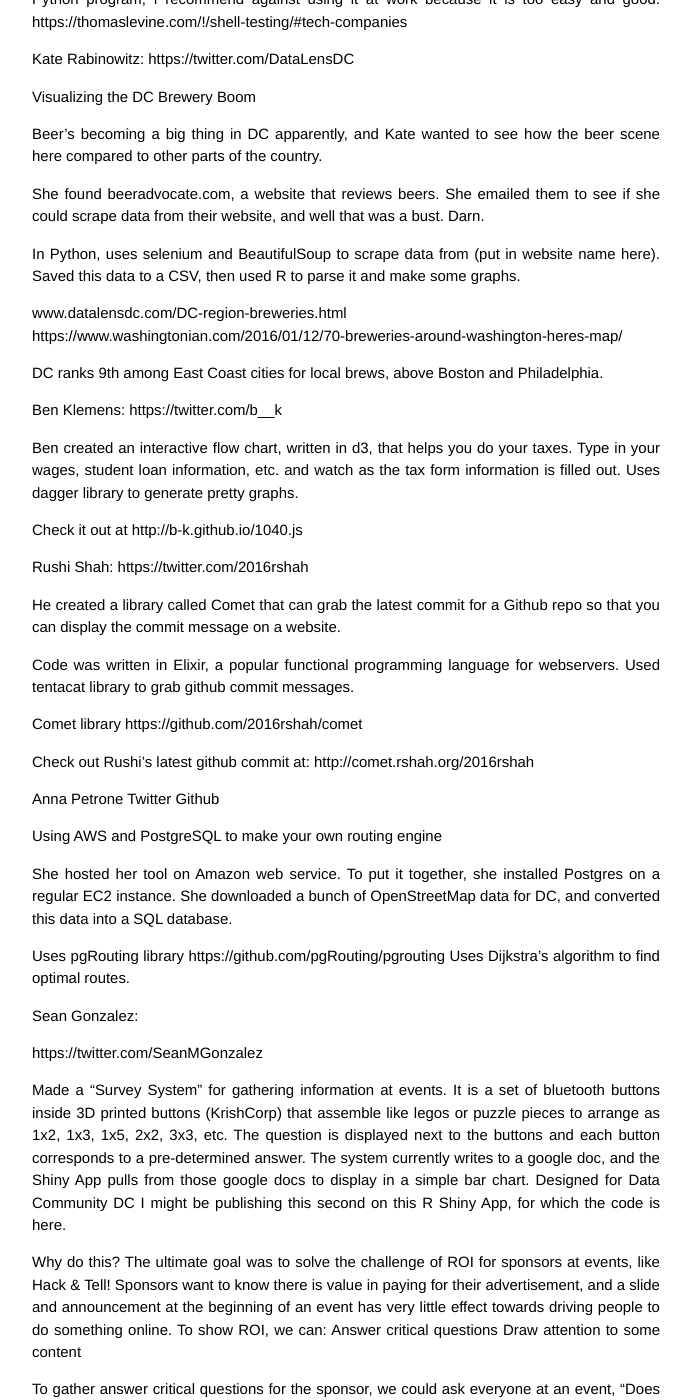
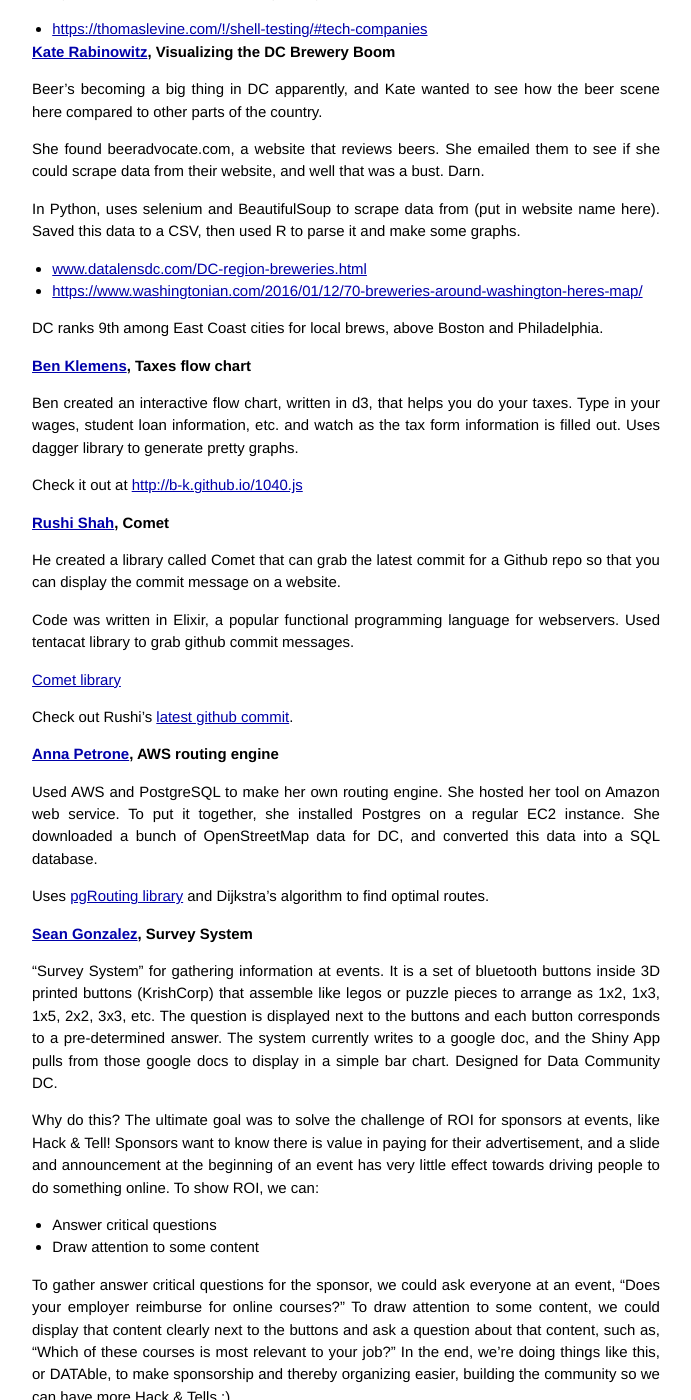
Before and after one commit to dchackandtell/dchackandtell.github.io, a Jekyll site: the page built from _posts/2016/2016-00-00-round-32.md, in a window 1280 px wide and 1400 px high, scrolled down 833 px. Shown: the whole window, without its empty margins (294-985 px from the left). Built offline with Jekyll 4.4.1, drawn with Linux system fonts in a browser that asks for light colours; some of the changed text lies outside the part shown.

Commit message:
Clean write up for Round 32

```diff
--- a/_posts/2016/2016-00-00-round-32.md
+++ b/_posts/2016/2016-00-00-round-32.md
@@ -2,41 +2,34 @@
 layout: post
 title:  "Round 32: Himalayan four-star grandeur"
 date:   2016-05-11 06:30:00
-status: notext
 ---
 
-ED NOTE: Text copied directly from Google DOCS
-
-Jess B. and Seth P.: Game of Thones Death Pool Leaderboard
+# [Jess B.](https://twitter.com/SirJesstheBrave) and [Seth P](https://twitter.com/sethpuckett): Game of Thones Death Pool Leaderboard
 
 Made an app so their friends could all vote for who they thought would die in the next Game of Thrones.
-
 Get points based on whether you guessed right, and how right you were.
-
 Uses tabletop.js to read data from a spreadsheet, and made an app in angular to visualize it.
 
-Check it out:
-http://www.gameofthronesdeathpool.com
-https://github.com/sethpuckett/got-leaderboard
-https://twitter.com/sethpuckett
-https://twitter.com/SirJesstheBrave
+Check it out!
 
-Tom: Horetu
-https://twitter.com/thomaslevine
++ [http://www.gameofthronesdeathpool.com](http://www.gameofthronesdeathpool.com)
++ [https://github.com/sethpuckett/got-leaderboard](https://github.com/sethpuckett/got-leaderboard)
+
+# [Tom](https://twitter.com/thomaslevine): Horetu
 
 horetu turns a Python function into a command-line program with a command-line argument parser and an optional configuration file parser. It accepts configurations from the command line, falls back to the configuration file if it exists, and then falls back to any defaults that are set in the Python function.
 
 Tom uses a Dvorak keyboard.
-https://pythonhosted.org/horetu/
-http://tlevine.sdf.org/horetu/
 
-I forgot to mention this during the talk: While this might seem appropriate for absolutely any Python program, I recommend against using it at work because it is too easy and good.
-https://thomaslevine.com/!/shell-testing/#tech-companies
++ [https://pythonhosted.org/horetu/](https://pythonhosted.org/horetu/)
++ [http://tlevine.sdf.org/horetu/](http://tlevine.sdf.org/horetu/)
+
+While this might seem appropriate for absolutely any Python program, I recommend against using it at work because it is too easy and good.
+
++ [https://thomaslevine.com/!/shell-testing/#tech-companies](https://thomaslevine.com/!/shell-testing/#tech-companies)
 
 
-Kate Rabinowitz: https://twitter.com/DataLensDC
-
-Visualizing the DC Brewery Boom
+# [Kate Rabinowitz](https://twitter.com/DataLensDC), Visualizing the DC Brewery Boom
 
 Beer's becoming a big thing in DC apparently, and Kate wanted to see how the beer scene here compared to other parts of the country.
 
@@ -44,75 +37,66 @@
 
 In Python, uses selenium and BeautifulSoup to scrape data from (put in website name here). Saved this data to a CSV, then used R to parse it and make some graphs.
 
-www.datalensdc.com/DC-region-breweries.html
-https://www.washingtonian.com/2016/01/12/70-breweries-around-washington-heres-map/
++ [www.datalensdc.com/DC-region-breweries.html](www.datalensdc.com/DC-region-breweries.html)
++ [https://www.washingtonian.com/2016/01/12/70-breweries-around-washington-heres-map/](https://www.washingtonian.com/2016/01/12/70-breweries-around-washington-heres-map/)
 
 DC ranks 9th among East Coast cities for local brews, above Boston and Philadelphia.
 
-Ben Klemens: https://twitter.com/b__k
+# [Ben Klemens](https://twitter.com/b__k), Taxes flow chart
 
 Ben created an interactive flow chart, written in d3, that helps you do your taxes. Type in your wages, student loan information, etc. and watch as the tax form information is filled out. Uses dagger library to generate pretty graphs.
 
-Check it out at http://b-k.github.io/1040.js
+Check it out at [http://b-k.github.io/1040.js](http://b-k.github.io/1040.js)
 
-Rushi Shah: https://twitter.com/2016rshah
+# [Rushi Shah](https://twitter.com/2016rshah), Comet
 
 He created a library called Comet that can grab the latest commit for a Github repo so that you can display the commit message on a website.
 
 Code was written in Elixir, a popular functional programming language for webservers. Used tentacat library to grab github commit messages.
 
-Comet library
-https://github.com/2016rshah/comet
+[Comet library](https://github.com/2016rshah/comet)
 
-Check out Rushi's latest github commit at: http://comet.rshah.org/2016rshah
+Check out Rushi's [latest github commit](http://comet.rshah.org/2016rshah).
 
-Anna Petrone Twitter Github
+# [Anna Petrone](https://twitter.com/ampetr89), AWS routing engine
 
-Using AWS and PostgreSQL to make your own routing engine
+Used AWS and PostgreSQL to make her own routing engine. She hosted her tool on Amazon web service. To put it together, she installed Postgres on a regular EC2 instance. She downloaded a bunch of OpenStreetMap data for DC, and converted this data into a SQL database.
 
-She hosted her tool on Amazon web service. To put it together, she installed Postgres on a regular EC2 instance. She downloaded a bunch of OpenStreetMap data for DC, and converted this data into a SQL database.
+Uses [pgRouting library](https://github.com/pgRouting/pgrouting) and Dijkstra's algorithm to find optimal routes.
 
-Uses pgRouting library https://github.com/pgRouting/pgrouting
-Uses Dijkstra's algorithm to find optimal routes.
+# [Sean Gonzalez](https://twitter.com/SeanMGonzalez), Survey System
 
-Sean Gonzalez:
-
-https://twitter.com/SeanMGonzalez
-
-Made a "Survey System" for gathering information at events. It is a set of bluetooth buttons inside 3D printed buttons (KrishCorp) that assemble like legos or puzzle pieces to arrange as 1x2, 1x3, 1x5, 2x2, 3x3, etc. The question is displayed next to the buttons and each button corresponds to a pre-determined answer. The system currently writes to a google doc, and the Shiny App pulls from those google docs to display in a simple bar chart.
-Designed for Data Community DC
-I might be publishing this second on this R Shiny App, for which the code is here.
+"Survey System" for gathering information at events. It is a set of bluetooth buttons inside 3D printed buttons (KrishCorp) that assemble like legos or puzzle pieces to arrange as 1x2, 1x3, 1x5, 2x2, 3x3, etc. The question is displayed next to the buttons and each button corresponds to a pre-determined answer. The system currently writes to a google doc, and the Shiny App pulls from those google docs to display in a simple bar chart. Designed for Data Community DC.
 
 Why do this? The ultimate goal was to solve the challenge of ROI for sponsors at events, like Hack & Tell! Sponsors want to know there is value in paying for their advertisement, and a slide and announcement at the beginning of an event has very little effect towards driving people to do something online. To show ROI, we can:
-Answer critical questions
-Draw attention to some content
++ Answer critical questions
++ Draw attention to some content
 
 To gather answer critical questions for the sponsor, we could ask everyone at an event, "Does your employer reimburse for online courses?"
 To draw attention to some content, we could display that content clearly next to the buttons and ask a question about that content, such as, "Which of these courses is most relevant to your job?"
 In the end, we're doing things like this, or DATAble, to make sponsorship and thereby organizing easier, building the community so we can have more Hack & Tells :)
 
-jessica garson: https://twitter.com/jessicagarson
+# [Jessica Garson](https://twitter.com/jessicagarson )
 
 Jessica made a website using Flask to host her computer programming Zine "What's My Function". She says she hasn't used it before, but apparently Flask is so awesome that she was able to put together a great website in less than a day.
 
 Is AWS punk?
 
 Relatively punk, I think
-http://sdf.org/
-http://the-nsa.org/
-https://www.nearlyfreespeech.net/
-https://neocities.org/
+
++ [http://sdf.org/](http://sdf.org/)
++ [http://the-nsa.org/](http://the-nsa.org/)
++ [https://www.nearlyfreespeech.net/](https://www.nearlyfreespeech.net/)
++ [https://neocities.org/](https://neocities.org/)
 
 "Conjunction Junction" - Better Than Ezra's best cover
 
-Travis Hoppe:
-http://thoppe.github.io/
-https://twitter.com/metasemantic
+# [Travis Hoppe]((https://twitter.com/metasemantic),  arXiv2git
 
-arXiv2git
+Problem: papers are published to the [arXiv](https://arxiv.org/), but they put their code on github, and a new researcher comes along and can't find one or the other.
 
-Problem: paper is published to the arXiv, they put their code on github, and a new researcher comes along and can't find one or the other.
+[Check it out on the Chome Store](https://chrome.google.com/webstore/detail/arxiv2git/gfhbipbocjiapodeflmklgnnnndplnpp/related?hl=en)
 
-https://chrome.google.com/webstore/detail/arxiv2git/gfhbipbocjiapodeflmklgnnnndplnpp/related?hl=en
-
-His arXiv2git tool is a chrome extension that aims to fix this problem. He scraped a bunch of github repositories and looked for arXiv links in their code and descriptions. When you go to the arXiv website and are on the page for a given paper, his extension will look through these descriptions and will print out a list of potential github matches at the bottom of the webpage.
+Travis made a tool, arXiv2git, as a chrome extension that aims to fix this problem.
+He scraped a bunch of github repositories and looked for arXiv links in their code and descriptions.
+When you go to the arXiv website and are on the page for a given paper, his extension will look through these descriptions and will print out a list of potential github matches at the bottom of the webpage.
```
